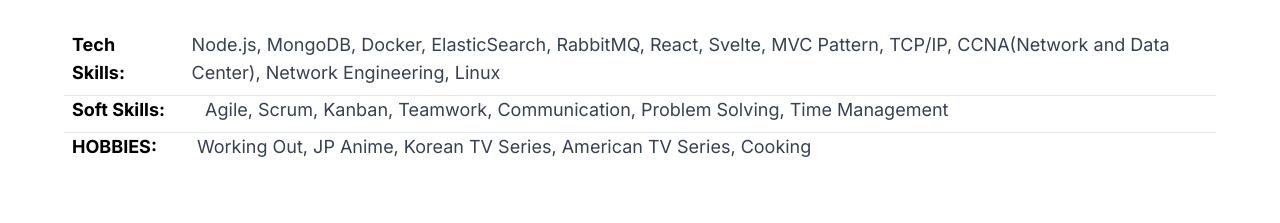
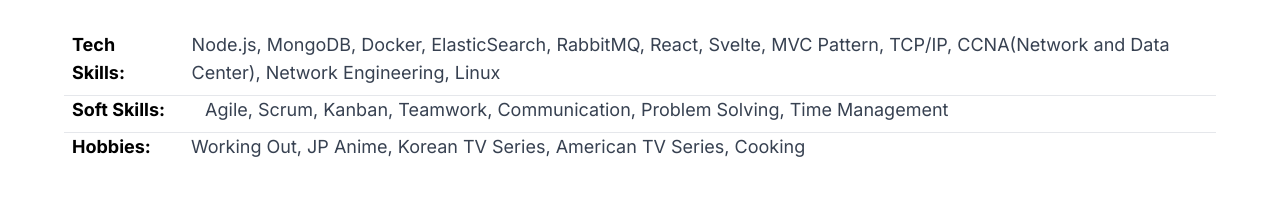
Before and after one commit to bankzxcv/my_port, a Next.js app: page / in a window 1280 px wide. Shown: the part 2140-2363 px from the top of the page. Built offline with nearby package versions, Linux system fonts and the light colour scheme.

Commit message:
lower case

```diff
--- a/src/app/page.js
+++ b/src/app/page.js
@@ -108,7 +108,7 @@
               </div>
             </div>
             <div className="text-lg flex flex-row my-2" data-aos="fade-up">
-              <div className="font-bold mx-2">HOBBIES:</div>
+              <div className="font-bold mx-2">Hobbies:</div>
               <div className="mx-4" />
               <div className="text-gray-700">
                 Working Out, JP Anime, Korean TV Series, American TV Series, Cooking
```
